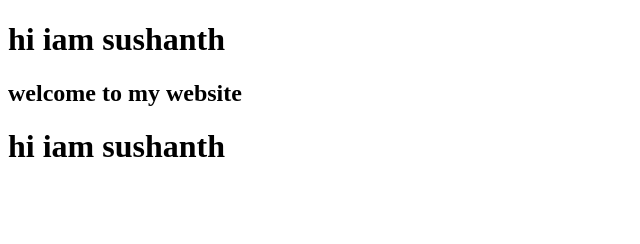
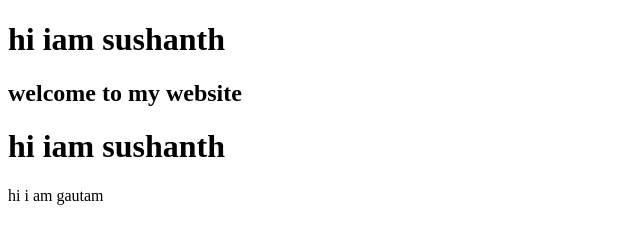
Before and after one commit to sushanth2004/git-one, a plain HTML site: page index.html in a window 1280 px wide. Shown: the whole page, without its empty margins (0-640 px from the left). Drawn offline with Linux system fonts and the light colour scheme.

Commit message:
updated inde.html

```diff
--- a/index.html
+++ b/index.html
@@ -13,5 +13,8 @@
     <div>
         <h1>hi iam sushanth</h1>
     </div>
+    <div>
+        hi i am gautam
+    </div>
 </body>
 </html>
```
